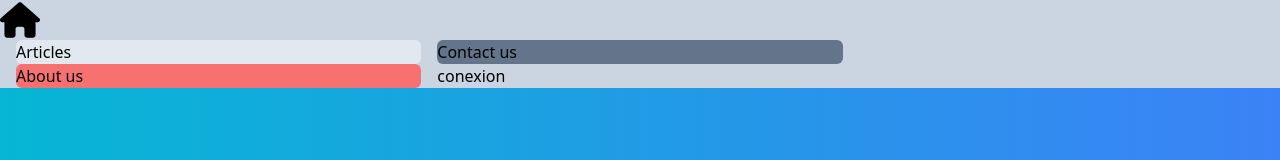
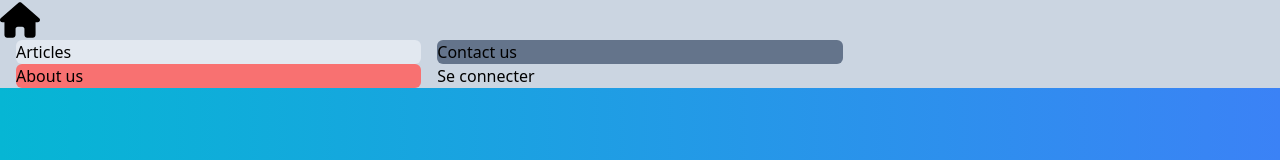
Before and after one commit to gr3g0ry552/ece-webtech-grouzelle-monsoro, a Next.js app in the folder app/: page / in a window 1280 px wide. Shown: the top 160 px of the page. Built offline with nearby package versions, Linux system fonts and the light colour scheme; what tailwindcss-font-inter would draw is missing.

Commit message:
feat : creation de l'objet context et initialisation dans _app mais bug à login

```diff
--- a/app/components/Header.js
+++ b/app/components/Header.js
@@ -1,16 +1,17 @@
 
-import React, { useState, useEffect } from "react"
+import React, { useState, useEffect,useContext } from "react"
 import Link from 'next/link'
 import Image from 'next/image'
 import Login from './Login';
 import logout from './Logout';
 import Logout from './Logout';
+import Context from "UserContext";
 
 export default function Header() {
-  //const [logPost,setlogPost]= useState(false)
+
 
   const [log, setlog] = useState(false);
-
+ const {user}=useContext(Context)
   return (
     <header class="bg-slate-300">
       <title>Create Next App</title>
@@ -43,8 +44,8 @@ export default function Header() {
             </Link>
           </div>
           <div class="bg-slate-420 rounded-md">
-          <button onClick={() => setlog(!log)}>conexion</button>
-          {log && <Login />}
+         {user ? <Login/>: <Logout/>}
+
 
 
 
--- a/app/components/Login.js
+++ b/app/components/Login.js
@@ -1,13 +1,17 @@
+import { useContext } from 'react'
+import {Context} from './UserContext'
+export default function Login () {
 
-export default function Login ( {user} ) {
+    const {user, logout} = useContext(Context)
+    return (
+      <div>
+        Welcome {user.name}
+        <div>
+          <button onClick={()=>{ logout() }}>se deconnecter</button>
+        </div>
+      </div>
 
-return(
-<>
-<h1>Bienvenue dans votre compte</h1>
-
-
-</>
-)
+      )
 
 
 }
--- a/app/components/Logout.js
+++ b/app/components/Logout.js
@@ -1,10 +1,20 @@
+import { useContext } from "react"
+import Context from "UserContext"
 
 export default function Logout(){
 
-
-return(
-    <>
-    <h1>Logout</h1>
-    </>
-)
+  console.log("dans logout")
+    const {login} = useContext(Context)
+    const onClickLogin = async (e) => {
+        console.log("connection")
+        const response = await fetch('https://my-json-server.typicode.com/yGrouzelle/Webtech-User/posts')
+        const user = await response.json()
+        console.log(user)
+        login(user)
+      }
+    return (
+      <div>
+        <button onClick={onClickLogin}>Se connecter</button>
+      </div>
+    )
 }
--- /dev/null
+++ b/app/components/UserContext.js
@@ -0,0 +1,14 @@
+import {createContext, useState} from 'react'
+//creer l'objet conctext
+const Context = createContext()
+//export l'objet par défaut
+
+export default Context
+//exporter la fonction qui va englober nos page
+export const ContextProvider = ({children}) => {
+const [user, setUser] = useState(null)
+return (<Context.Provider value={{user: user,login: (usera) => {setUser(usera)},logout: () => {setUser(null)}}}>
+      {children}
+    </Context.Provider>
+  )
+}
--- a/app/pages/_app.js
+++ b/app/pages/_app.js
@@ -1,7 +1,12 @@
 import '../styles/globals.css'
+import {ContextProvider} from '../components/UserContext'
+
 
 function MyApp({ Component, pageProps }) {
-  return <Component {...pageProps} />
+  return( <ContextProvider>
+  <Component {...pageProps} />
+  </ContextProvider>
+  )
 }
 
 export default MyApp
```
Also changed, not shown: app/pages/login_controlled.js (renamed from app/pages/login_controlled2.js).
